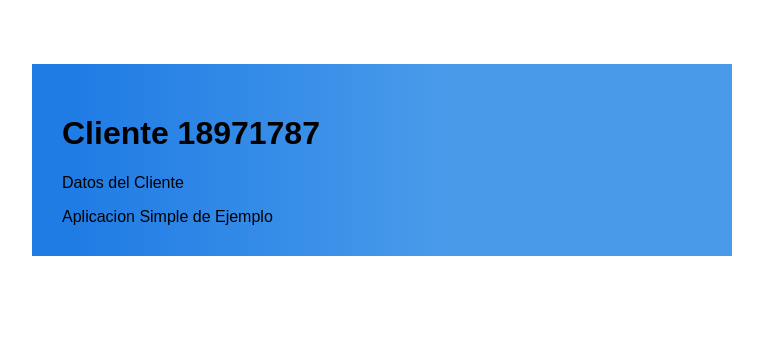
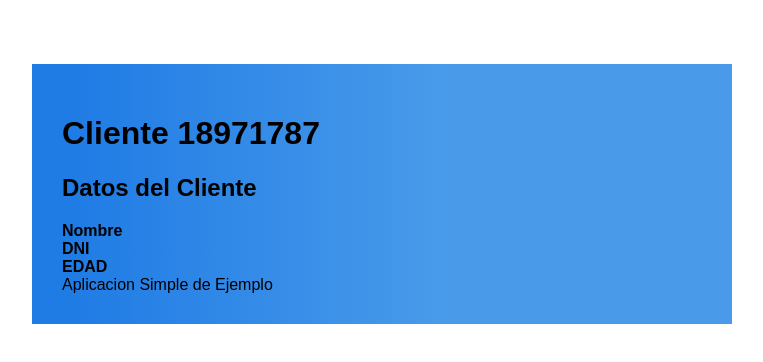
Before and after one commit to emanueljtc/Customers-App, a React (Create React App) app: page /customers/18971787 in a window 1280 px wide. Shown: the top 362 px of the page, without its empty margins (32-795 px from the left). Built offline with nearby package versions, Linux system fonts and the light colour scheme.

Commit message:
operador ternario para customerControl

```diff
--- a/src/containers/CustomerContainer.js
+++ b/src/containers/CustomerContainer.js
@@ -3,14 +3,25 @@ import { connect } from 'react-redux';
 import PropTypes from 'prop-types';
 import AppFrame from '../components/AppFrame';
 import { getCustomerByDni } from "./../selectors/customers";
+import { Route } from 'react-router-dom';
+import CustomerEdit from './../components/CustomerEdit'
+import CustomersData from '../components/CustomersData';
+class CustomerContainer extends Component {
+  renderBody = () => (
+    <Route path="/customers/:dni/edit" children={
+      ( { match } ) => {
+          const CustomerControl = match ? CustomerEdit : CustomersData ;
+          return <CustomerControl {...this.props.customer}/> // Spread Attributes
 
-class CustomerContainer extends Component {
-
+      }
+    } />
+  )
+  // <p>Datos del Cliente {this.props.customer.name}</p>
   render() {
     return (
       <div>
           <AppFrame header={`Cliente ${this.props.dni}`}
-            body={<p>Datos del Cliente {this.props.customer.name}</p>}>
+            body={this.renderBody()}>
           </AppFrame>
       </div>
     );
```
